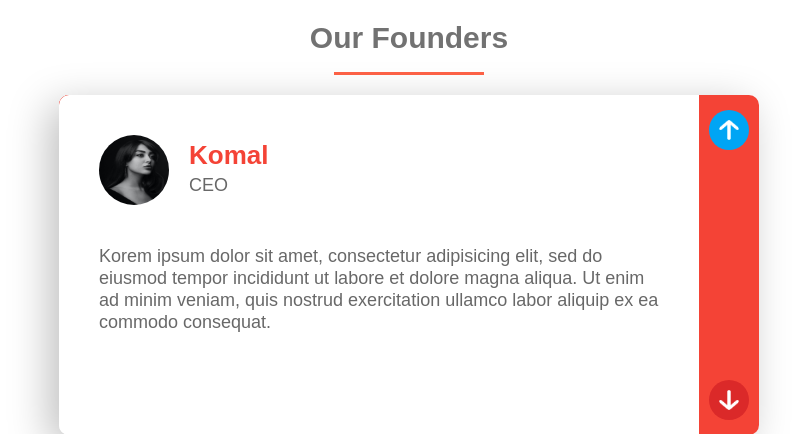
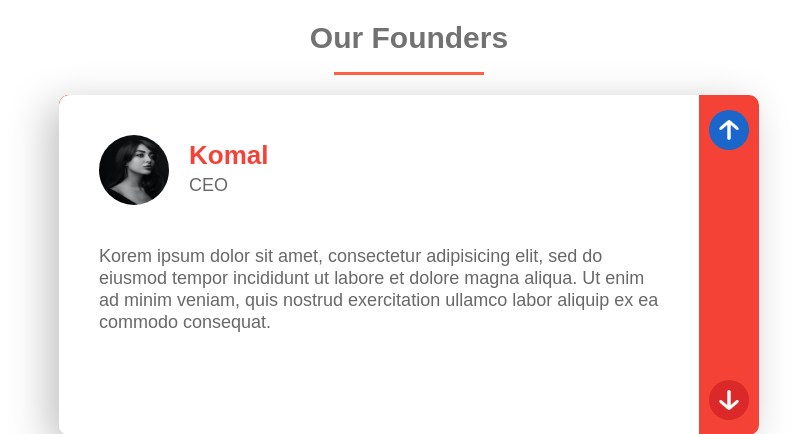
Before and after one commit to Avkr2021/Super-market, a PHP site: page / in a window 1280 px wide, while the restyled element is pressed. Shown: the part 2618-3052 px from the top of the page, without its empty margins (231-1028 px from the left). Run offline with PHP 8.4, Linux system fonts and the light colour scheme.

Commit message:
Update homee.css

```diff
--- a/homee.css
+++ b/homee.css
@@ -485,7 +485,7 @@ transform: rotate(-90deg);
 }
 
 .sidebar img:active {
-  background: #00a5f4;
+  background: #1b66ca;
 }
 
 .card::before {
```
